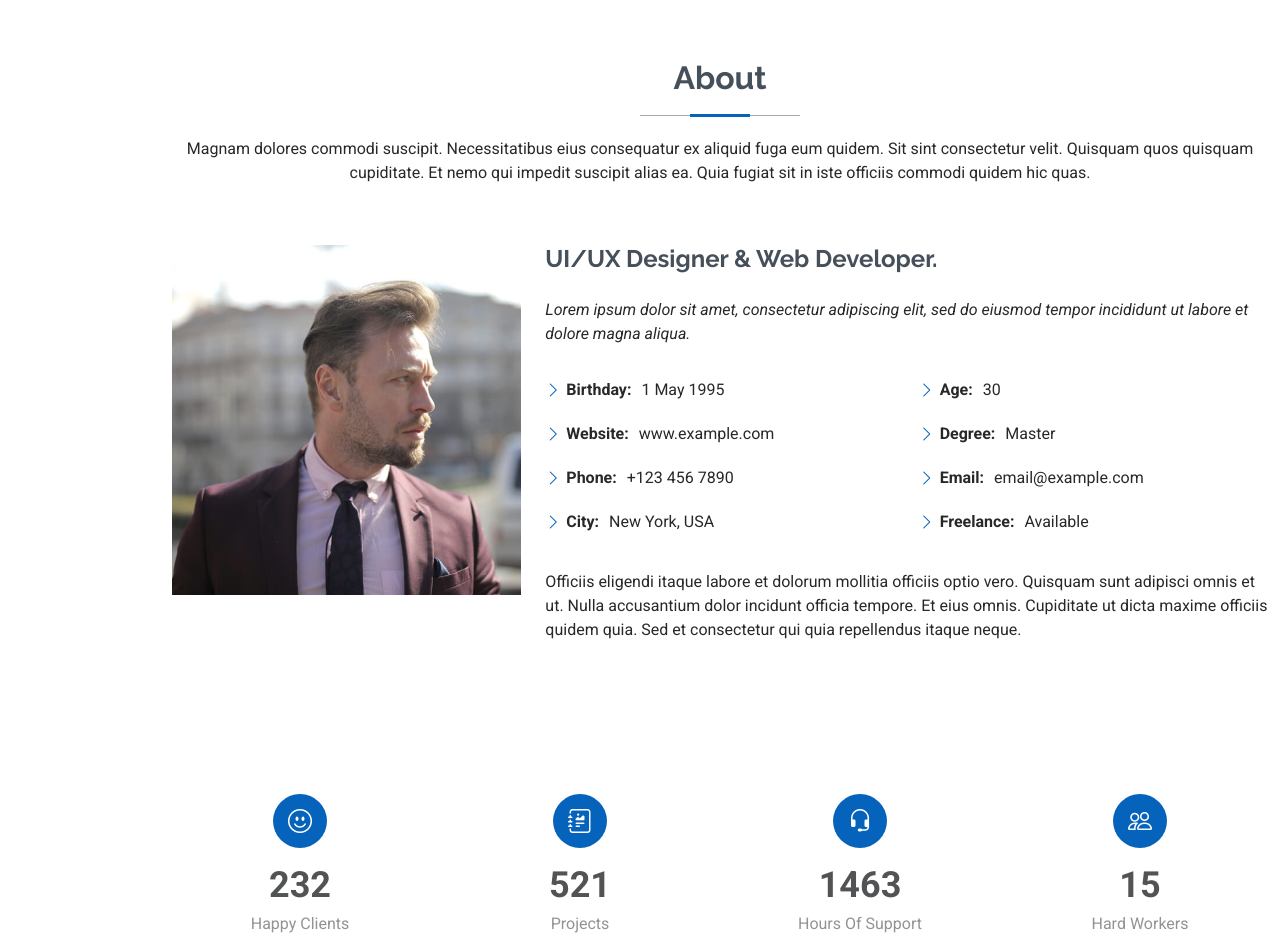
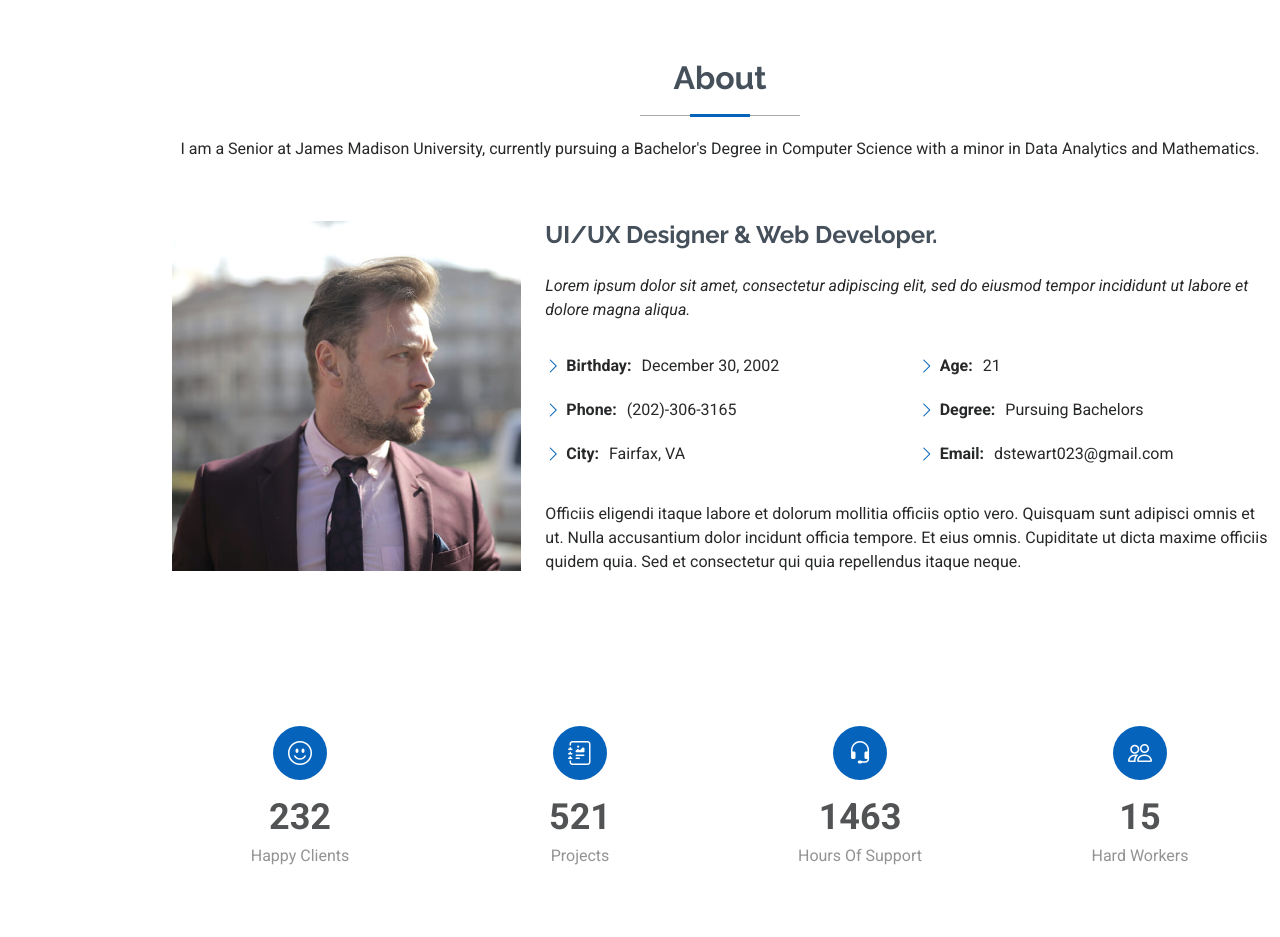
Before and after one commit to dgstewart023/dgstewart023.github.io, a plain HTML site: page MyResume/index.html in a window 1280 px wide. Shown: the part 801-1738 px from the top of the page. Drawn offline with Linux system fonts and the light colour scheme.

Commit message:
more changes

```diff
--- a/MyResume/index.html
+++ b/MyResume/index.html
@@ -83,7 +83,7 @@
       <!-- Section Title -->
       <div class="container section-title" data-aos="fade-up">
         <h2>About</h2>
-        <p>Magnam dolores commodi suscipit. Necessitatibus eius consequatur ex aliquid fuga eum quidem. Sit sint consectetur velit. Quisquam quos quisquam cupiditate. Et nemo qui impedit suscipit alias ea. Quia fugiat sit in iste officiis commodi quidem hic quas.</p>
+        <p>I am a Senior at James Madison University, currently pursuing a Bachelor's Degree in Computer Science with a minor in Data Analytics and Mathematics.</p>
       </div><!-- End Section Title -->
 
       <div class="container" data-aos="fade-up" data-aos-delay="100">
@@ -101,18 +101,16 @@
             <div class="row">
               <div class="col-lg-6">
                 <ul>
-                  <li><i class="bi bi-chevron-right"></i> <strong>Birthday:</strong> <span>1 May 1995</span></li>
-                  <li><i class="bi bi-chevron-right"></i> <strong>Website:</strong> <span>www.example.com</span></li>
-                  <li><i class="bi bi-chevron-right"></i> <strong>Phone:</strong> <span>+123 456 7890</span></li>
-                  <li><i class="bi bi-chevron-right"></i> <strong>City:</strong> <span>New York, USA</span></li>
+                  <li><i class="bi bi-chevron-right"></i> <strong>Birthday:</strong> <span>December 30, 2002</span></li>
+                  <li><i class="bi bi-chevron-right"></i> <strong>Phone:</strong> <span>(202)-306-3165</span></li>
+                  <li><i class="bi bi-chevron-right"></i> <strong>City:</strong> <span>Fairfax, VA</span></li>
                 </ul>
               </div>
               <div class="col-lg-6">
                 <ul>
-                  <li><i class="bi bi-chevron-right"></i> <strong>Age:</strong> <span>30</span></li>
-                  <li><i class="bi bi-chevron-right"></i> <strong>Degree:</strong> <span>Master</span></li>
-                  <li><i class="bi bi-chevron-right"></i> <strong>Email:</strong> <span>email@example.com</span></li>
-                  <li><i class="bi bi-chevron-right"></i> <strong>Freelance:</strong> <span>Available</span></li>
+                  <li><i class="bi bi-chevron-right"></i> <strong>Age:</strong> <span>21</span></li>
+                  <li><i class="bi bi-chevron-right"></i> <strong>Degree:</strong> <span>Pursuing Bachelors</span></li>
+                  <li><i class="bi bi-chevron-right"></i> <strong>Email:</strong> <span>dstewart023@gmail.com</span></li>
                 </ul>
               </div>
             </div>
```
